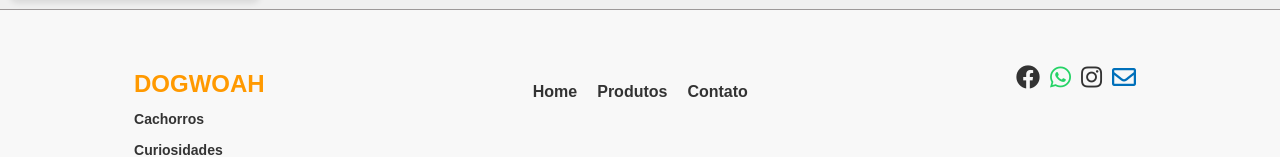
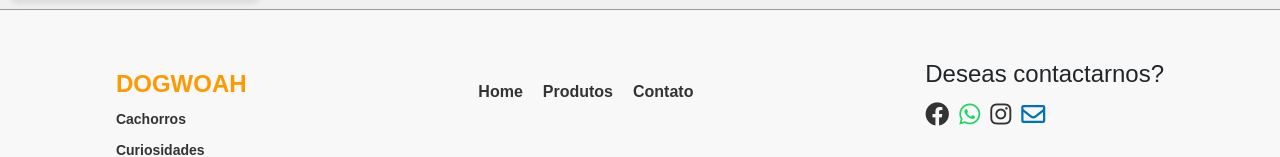
Before and after one commit to YusleisbisC/DogWoah, a React (Create React App) app: page /produtos/Alimentos in a window 1280 px wide. Shown: the part 2382-2539 px from the top of the page. Built offline with nearby package versions, Linux system fonts and the light colour scheme; data requests are answered from the project's data file.

Commit message:
Agregre un h4 al footer

```diff
--- a/src/components/Footer.jsx
+++ b/src/components/Footer.jsx
@@ -25,6 +25,9 @@ export const Footer = () => {
           </ul>
         </div>
         <div className="footer-social">
+          <div>
+            <h4>Deseas contactarnos?</h4>
+          </div>
             <a href="#"><i className="fab fa-facebook"></i></a>
             <a href="#"><i className="fab fa-whatsapp"></i></a>
             <a href="#"><i className="fab fa-instagram"></i></a>
```
